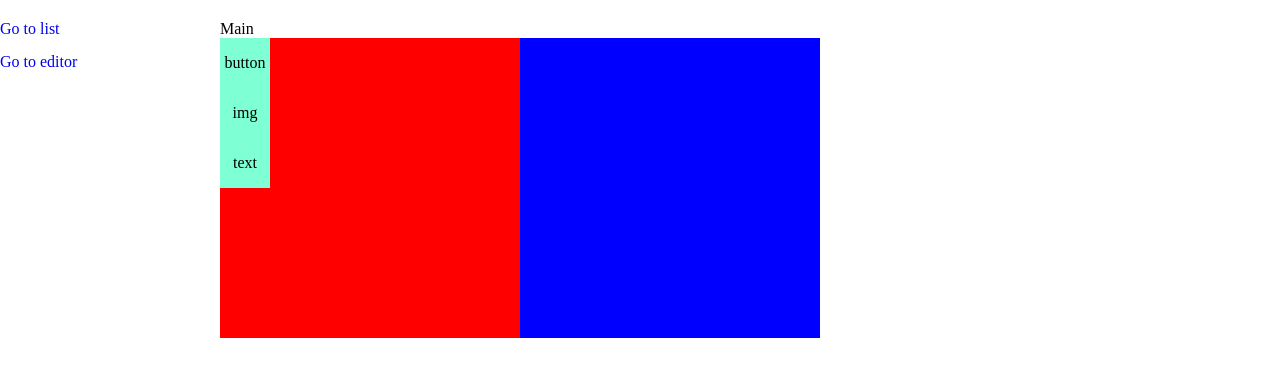
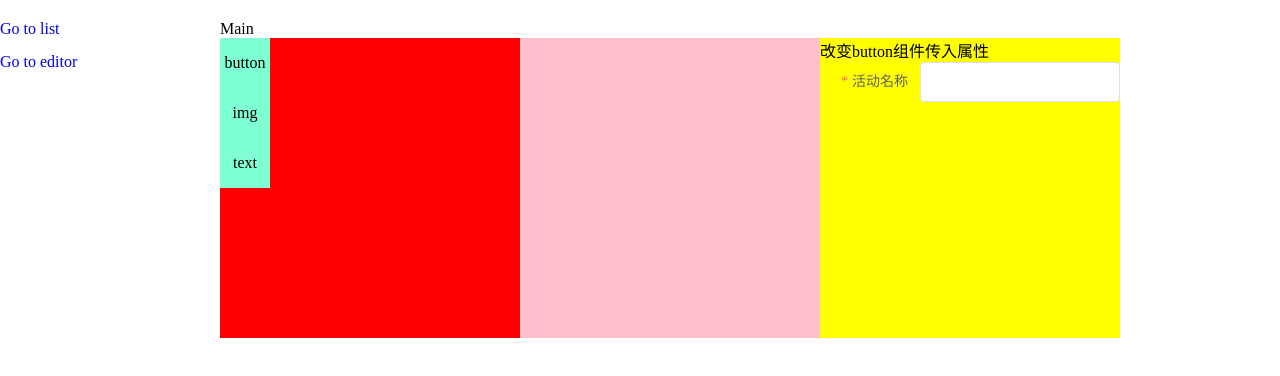
Before and after one commit to LeungKaMing/Stark, a Vue app: page /#/editor in a window 1280 px wide. Shown: the top 376 px of the page. Built offline with nearby package versions, Linux system fonts and the light colour scheme.

Commit message:
:art: 抽离组件模块

```diff
--- /dev/null
+++ b/src/components/Button.vue
@@ -0,0 +1,21 @@
+<template>
+    <keep-alive>
+        <button>{{ data.text }}</button>
+    </keep-alive>
+</template>
+
+<style scoped>
+
+</style>
+
+<script>
+    export default {
+        props: {
+            data: Object
+        },
+        data () {
+            return {
+            }
+        }
+    }
+</script>
--- /dev/null
+++ b/src/components/Image.vue
@@ -0,0 +1,22 @@
+<template>
+    <keep-alive>
+        <img :src="imgSrc" />
+    </keep-alive>
+</template>
+
+<style scoped>
+
+</style>
+
+<script>
+    export default {
+        props: {
+            data: Object
+        },
+        data () {
+            return {
+                imgSrc: 'https://avatars3.githubusercontent.com/u/18412359?s=40&v=4'
+            }
+        }
+    }
+</script>
--- /dev/null
+++ b/src/components/Text.vue
@@ -0,0 +1,22 @@
+<template>
+    <keep-alive>
+        <p>{{ text }}</p>
+    </keep-alive>
+</template>
+
+<style scoped>
+
+</style>
+
+<script>
+    export default {
+        props: {
+            data: Object
+        },
+        data () {
+            return {
+                text: 'I am text.'
+            }
+        }
+    }
+</script>
--- a/src/main.js
+++ b/src/main.js
@@ -2,7 +2,7 @@ import Vue from 'vue'
 import VueRouter from 'vue-router'
 // import ElementUI from 'element-ui'
 import 'element-ui/lib/theme-chalk/index.css'
-import { Button, Notification, Container, Header, Aside, Main } from 'element-ui';
+import { Button, Notification, Container, Header, Aside, Main, Form, FormItem, Input } from 'element-ui';
 import App from './App.vue'
 
 import './assets/common.css'
@@ -17,6 +17,9 @@ Vue.use(Container)
 Vue.use(Header)
 Vue.use(Aside)
 Vue.use(Main)
+Vue.use(Form)
+Vue.use(FormItem)
+Vue.use(Input)
 Vue.prototype.$notify = Notification;
 
 const router = new VueRouter({
--- a/src/pages/Editor.vue
+++ b/src/pages/Editor.vue
@@ -5,19 +5,27 @@
         {{menuElement.name}}
       </div>
     </draggable>
-    <draggable style="width: 300px; height: 300px; background: blue;" :list="contentList" :options="{group:'people'}" @sort="handleContentSort">
+    <draggable style="width: 300px; height: 300px; background: pink;" :list="contentList" :options="{group:'people'}" @sort="handleContentSort">
       <div v-for="contentElement in contentList" :key="contentElement.id">
         <template v-if="contentElement.name === 'button'">
-          <button>I am button.</button>
+          <ButtonElement :data="buttonData" />
         </template>
         <template v-if="contentElement.name === 'img'">
-          <img src="https://avatars3.githubusercontent.com/u/18412359?s=40&v=4" alt="">
+          <ImageElement :data="imageData" />
         </template>
         <template v-if="contentElement.name === 'text'">
-          <p>I am text.</p>
+          <TextElement :data="textData" />
         </template>
       </div>
     </draggable>
+    <div style="width: 300px; height: 300px; background: yellow;" @click="demo">
+      改变button组件传入属性
+      <el-form :model="ruleForm" :rules="rules" ref="ruleForm" label-width="100px" class="demo-ruleForm">
+        <el-form-item label="活动名称" prop="name">
+          <el-input v-model="ruleForm.name"></el-input>
+        </el-form-item>
+      </el-form>
+    </div>
   </div>
 </template>
 
@@ -32,10 +40,16 @@
 </style>
 <script>
   import draggable from 'vuedraggable'
+  import ButtonElement from '../components/Button'
+  import ImageElement from '../components/Image'
+  import TextElement from '../components/Text'
 
   export default {
     data () {
       return {
+        buttonData: {text: 'I am button.'},
+        imageData: {imgSrc: 'https://avatars3.githubusercontent.com/u/18412359?s=40&v=4'},
+        textData: {text: 'I am text.'},
         menuList: [
           {
             id: 1,
@@ -51,13 +65,42 @@
           }
         ],
         contentList: [],
-        list: []
+        list: [],
+        // 右侧属性面版
+        ruleForm: {
+          name: ''
+        },
+        rules: {
+          name: [
+            { required: true, message: '请输入活动名称', trigger: 'blur' },
+            { min: 3, max: 5, message: '长度在 3 到 5 个字符', trigger: 'blur' }
+          ]
+        }
       }
     },
     components: {
-      draggable
+      draggable,
+      ButtonElement: () => import('../components/Button'),
+      ImageElement: () => import('../components/Image'),
+      TextElement: () => import('../components/Text')
     },
     methods: {
+      demo () {
+        this.$data.buttonData.text = 'I am changed.'
+      },
+      submitForm(formName) {
+        this.$refs[formName].validate((valid) => {
+          if (valid) {
+            alert('submit!');
+          } else {
+            console.log('error submit!!');
+            return false;
+          }
+        });
+      },
+      resetForm(formName) {
+        this.$refs[formName].resetFields();
+      },
       handleContentSort () {
         console.log(this.$data.contentList, '<<<<<<ready to set in datasource')
       }
```
Also changed, not shown: 1 other file (tests, documents, lock files or other folders).
